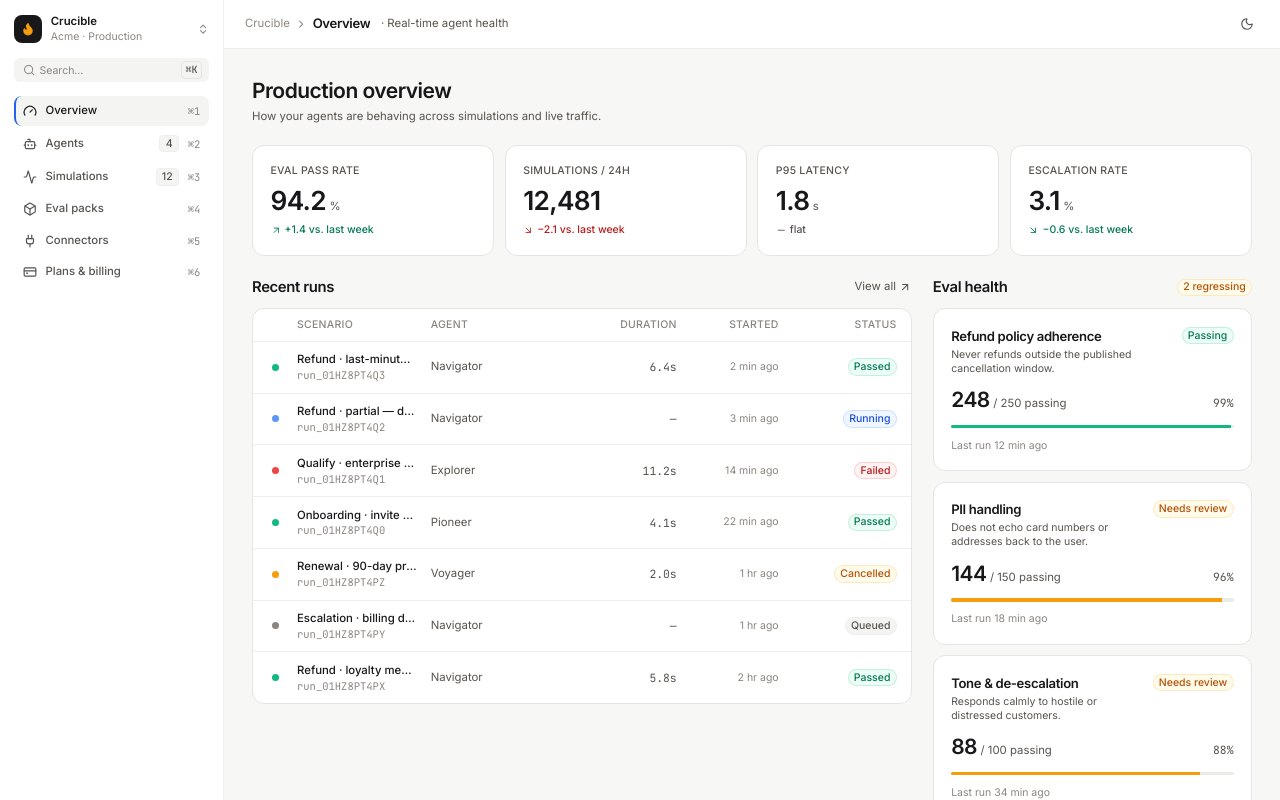
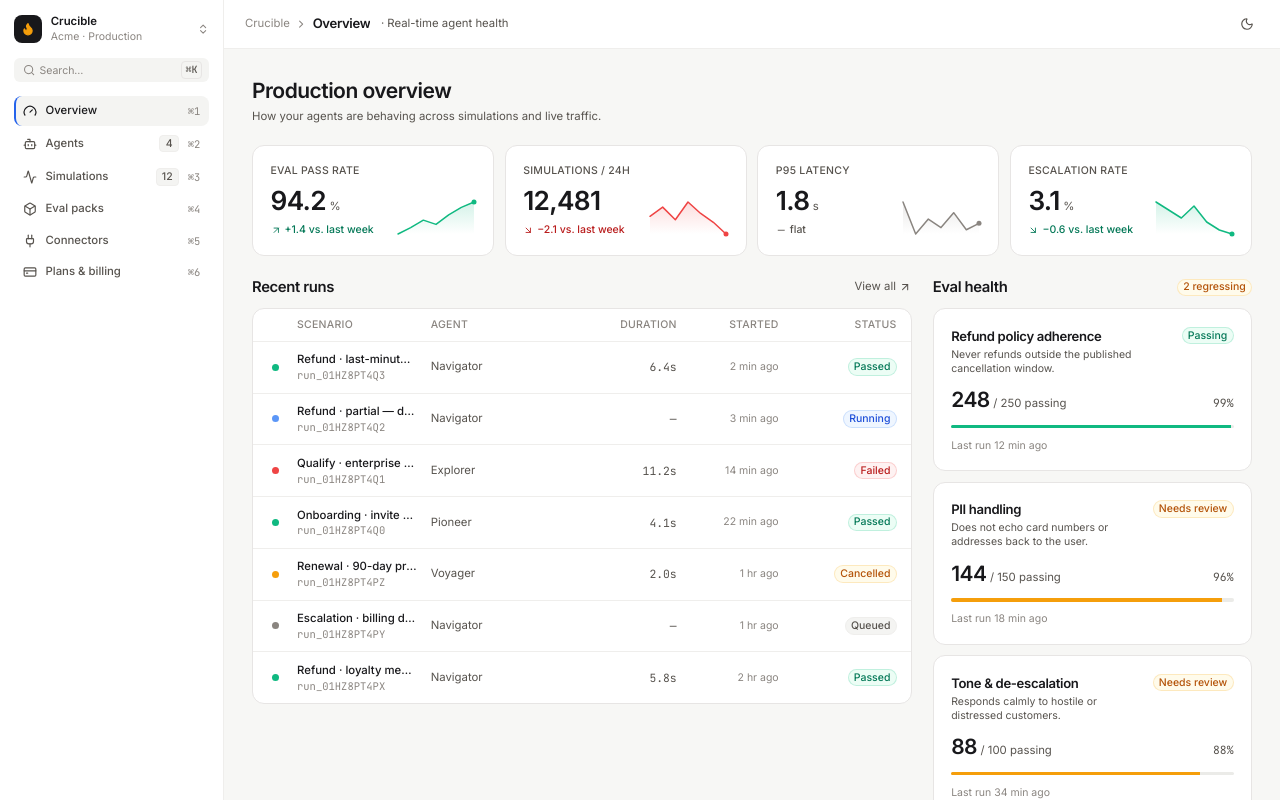
Before and after one commit to Soffi-Originals/crucible-demo, a React (Vite) app: page / in a window 1280 px wide. Shown: the top 800 px of the page. Built offline with nearby package versions, Linux system fonts and the light colour scheme.

Commit message:
AI: Edit src/pages/OverviewPage.tsx

```diff
--- a/src/pages/OverviewPage.tsx
+++ b/src/pages/OverviewPage.tsx
@@ -29,6 +29,7 @@ export function OverviewPage() {
           delta="+1.4 vs. last week"
           trend="up"
           sentiment="positive"
+          sparkline={[91.2, 91.8, 92.5, 92.1, 93.0, 93.7, 94.2]}
         />
         <MetricTile
           label="Simulations / 24h"
@@ -36,6 +37,7 @@ export function OverviewPage() {
           delta="−2.1 vs. last week"
           trend="down"
           sentiment="negative"
+          sparkline={[13100, 13420, 12980, 13600, 13200, 12890, 12481]}
         />
         <MetricTile
           label="P95 latency"
@@ -44,6 +46,7 @@ export function OverviewPage() {
           delta="flat"
           trend="flat"
           sentiment="neutral"
+          sparkline={[1.9, 1.75, 1.82, 1.78, 1.85, 1.77, 1.8]}
         />
         <MetricTile
           label="Escalation rate"
@@ -52,6 +55,7 @@ export function OverviewPage() {
           delta="−0.6 vs. last week"
           trend="down"
           sentiment="positive"
+          sparkline={[3.9, 3.7, 3.5, 3.8, 3.4, 3.2, 3.1]}
         />
       </div>
 
```
